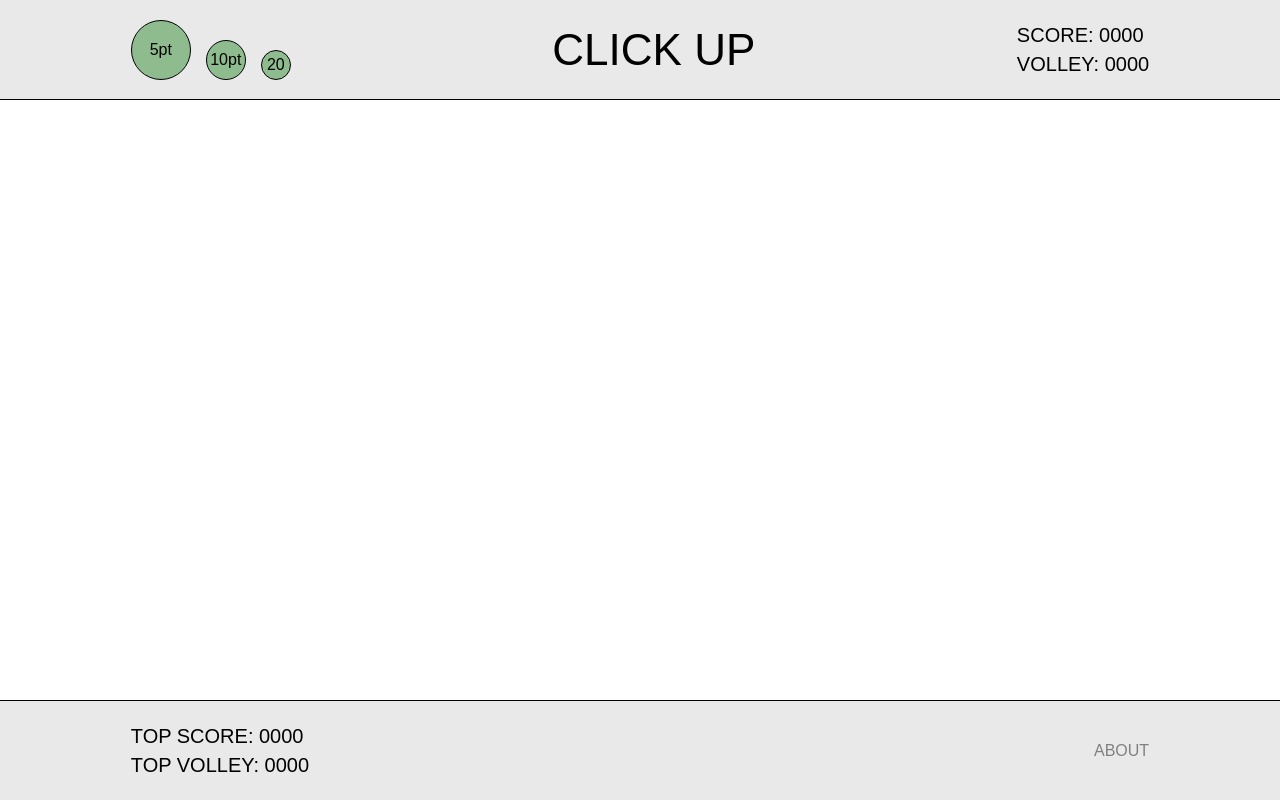
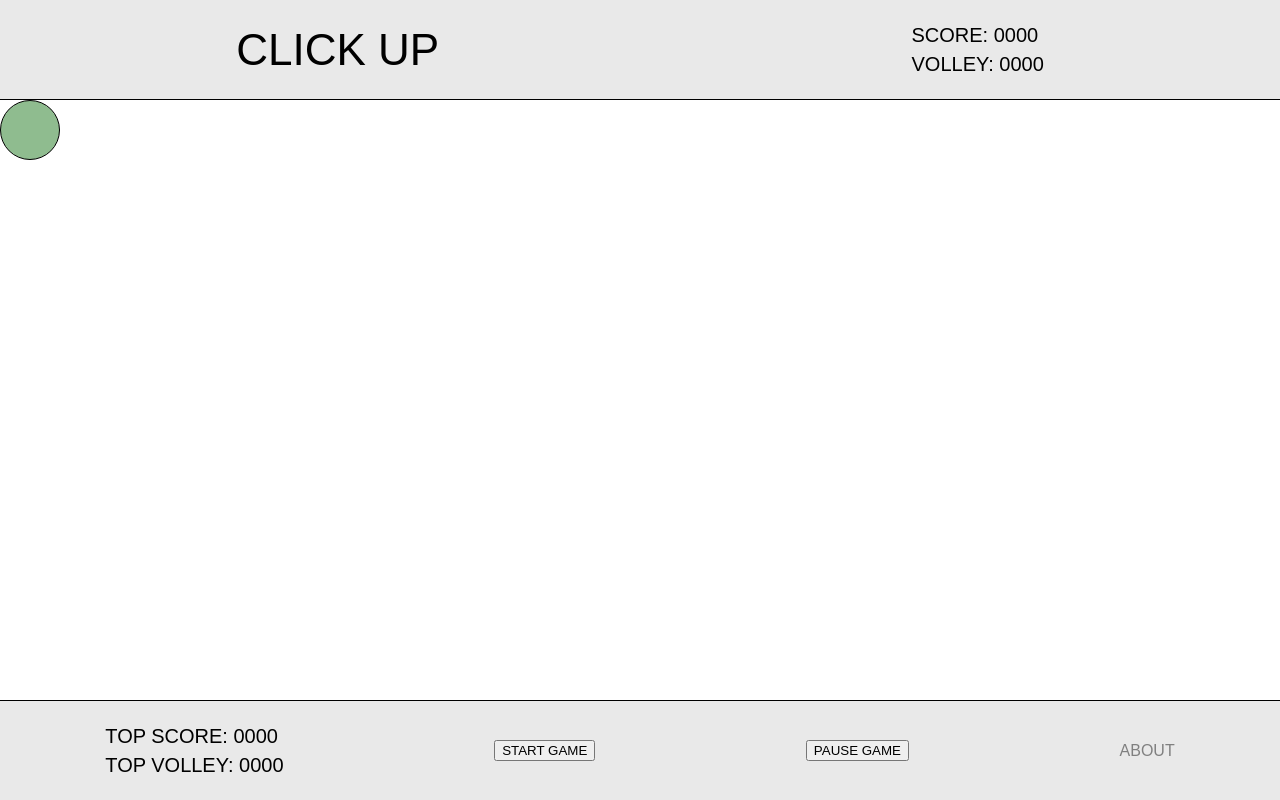
Before and after one commit to turekjesse/click-up-game, a plain HTML site: page index.html in a window 1280 px wide. Drawn offline with Linux system fonts and the light colour scheme.

Commit message:
html edited

```diff
--- a/index.html
+++ b/index.html
@@ -6,31 +6,33 @@
     <meta name="viewport" content="width=device-width, initial-scale=1.0">
     <title>Click Up</title>
     <link rel="stylesheet" href="css/style.css">
-    <script src="js/app.js"></script>
+    <link rel="preconnect" href="https://fonts.gstatic.com">
+    <link href="https://fonts.googleapis.com/css2?family=Dosis&family=M+PLUS+Rounded+1c&display=swap" rel="stylesheet">
+    <script defer src="js/app.js"></script>
 </head>
 <body>
     <header class="flex-container">
-        <div class="ball-selector">
+        <!-- <div class="ball-selector">
             <div class="ball ball-lrg">5pt</div>
             <div class="ball ball-med">10pt</div>
             <div class="ball ball-sml">20</div>
-        </div>
-        <h1>CLICK UP</h1>
+        </div> -->
+            <h1>CLICK UP</h1>
         <div class="score-board">
             <div class="current-score game-stat">SCORE: 0000</div>
             <div class="current-volley game-stat">VOLLEY: 0000</div>
         </div>
     </header>
     <main>
-        <canvas></canvas>
+        <div class="ball ball-lrg"></div>
     </main>
     <footer class="flex-container">
         <div class="score-board">
             <div class="top-score game-stat">TOP SCORE: 0000</div>
             <div class="top-volley game-stat">TOP VOLLEY: 0000</div>
         </div>
-        <div></div>
-        <div></div>
+        <button id="start-game">START GAME</button>
+        <button id="pause-game">PAUSE GAME</button>
         <p><a href="#">ABOUT</a></p>
     </footer>
 </body>
```
